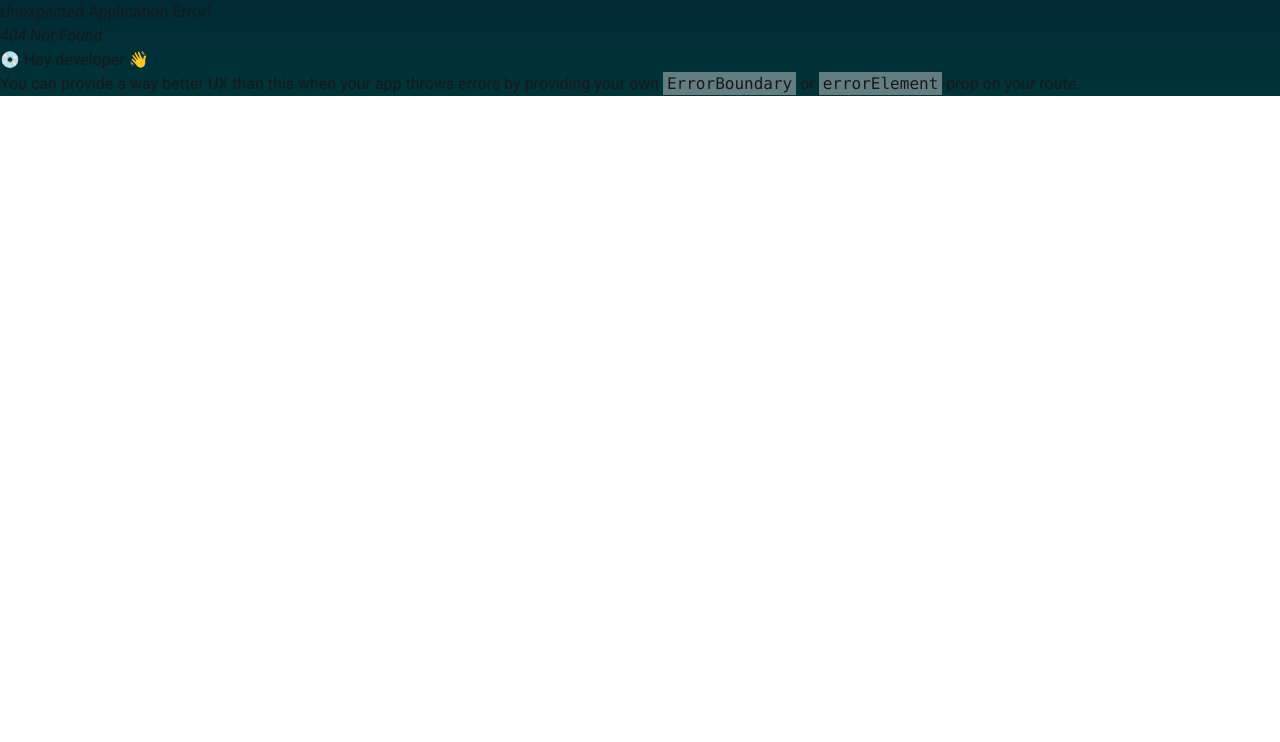
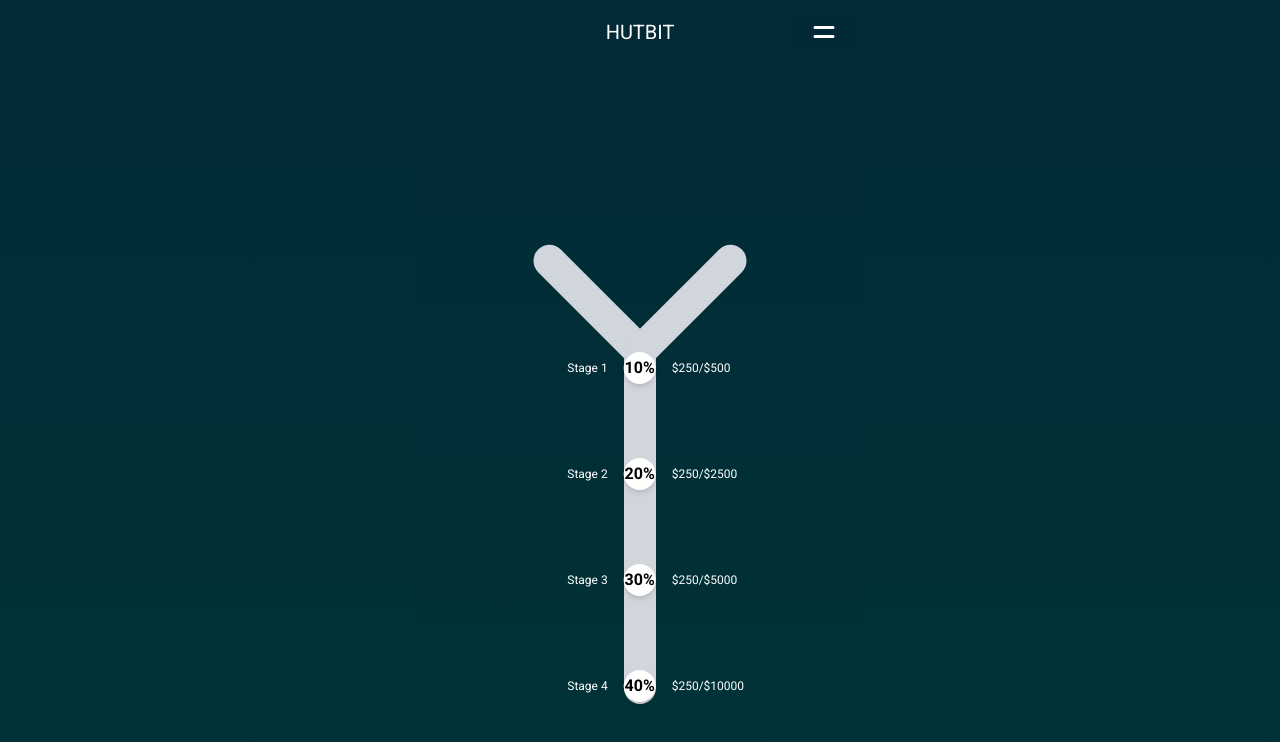
Before and after one commit to Arif-Islam21/hutbit, a React (Vite) app: page /boost in a window 1280 px wide. Before the commit this address had no page. Shown: the top 742 px of the page. Built offline with nearby package versions, Linux system fonts and the light colour scheme.

Commit message:
y stage added

```diff
--- a/package.json
+++ b/package.json
@@ -11,6 +11,7 @@
   },
   "dependencies": {
     "@tailwindcss/vite": "^4.1.3",
+    "framer-motion": "^12.6.5",
     "react": "^19.0.0",
     "react-dom": "^19.0.0",
     "react-icons": "^5.5.0",
--- /dev/null
+++ b/src/Components/Shared/Footer.jsx
@@ -0,0 +1,18 @@
+const Footer = () => {
+  return (
+    <div>
+      <footer className="footer flex items-center justify-between bg-transparent text-white py-10">
+        <h6 className="text-md font-semibold">About us</h6>
+        <h6 className="text-md font-semibold">Terms & Condition</h6>
+        <h6 className="text-md font-semibold">Support</h6>
+        <h6 className="text-md font-semibold">Privacy policy</h6>
+      </footer>
+      <hr />
+      <div className="footer-info text-center text-sm mt-4 pb-4">
+        © 2025 All Rights Reserved by HUTBIT
+      </div>
+    </div>
+  );
+};
+
+export default Footer;
--- a/src/Components/Shared/Navbar.jsx
+++ b/src/Components/Shared/Navbar.jsx
@@ -3,6 +3,18 @@ import { HiMenuAlt4, HiX } from "react-icons/hi";
 
 const Navbar = () => {
   const [open, setOpen] = useState(false);
+  const links = [
+    { label: "Home", href: "/" },
+    { label: "Profile", href: "/profile" },
+    { label: "Group", href: "/group" },
+    { label: "Boost", href: "/boost" },
+    { label: "Profit", href: "/profit" },
+    { label: "Wallet", href: "/wallet" },
+    { label: "Support", href: "/support" },
+    { label: "About Us", href: "/about-us" },
+    { label: "Sign In", href: "/login" },
+  ];
+
   return (
     <div className="navbar">
       <div className="navbar-start"></div>
@@ -23,7 +35,7 @@ const Navbar = () => {
 
       {/* Full-width Dropdown */}
       {open && (
-        <div className="fixed inset-0 z-50 bg-black/70 p-4 flex flex-col items-start">
+        <div className="fixed lg:max-w-md mx-auto inset-0 z-50 bg-black/70 p-4 flex flex-col items-start">
           <button
             onClick={() => setOpen(false)}
             className="text-white text-3xl self-end mb-4"
@@ -31,33 +43,16 @@ const Navbar = () => {
             <HiX />
           </button>
           <ul className="menu text-white w-full space-y-2">
-            <li>
-              <a>Home</a>
-            </li>
-            <li>
-              <a>Profile</a>
-            </li>
-            <li>
-              <a>Group</a>
-            </li>
-            <li>
-              <a>Boost</a>
-            </li>
-            <li>
-              <a>Profit</a>
-            </li>
-            <li>
-              <a>Wallet</a>
-            </li>
-            <li>
-              <a>Support</a>
-            </li>
-            <li>
-              <a>About Us</a>
-            </li>
-            <li>
-              <a>Sign Out</a>
-            </li>
+            {links.map((link, index) => (
+              <li key={index} className="w-full">
+                <a
+                  href={link.href}
+                  className="block p-2 rounded hover:bg-gray-700 transition duration-200"
+                >
+                  {link.label}
+                </a>
+              </li>
+            ))}
           </ul>
         </div>
       )}
--- a/src/Pages/AboutUs/AboutUs.jsx
+++ b/src/Pages/AboutUs/AboutUs.jsx
@@ -3,6 +3,7 @@ import bit from "../../assets/pictures/services/bit.png";
 import usdc from "../../assets/pictures/services/usdc.png";
 import doge from "../../assets/pictures/services/doge.png";
 import bank from "../../assets/pictures/services/bank.png";
+import Footer from "../../Components/Shared/Footer";
 
 const AboutUs = () => {
   const cardData = [
@@ -78,6 +79,7 @@ const AboutUs = () => {
           <img src={bank} alt="bank photo" />
         </div>
       </div>
+      <Footer />
     </div>
   );
 };
--- /dev/null
+++ b/src/Pages/Boost/Boost.jsx
@@ -0,0 +1,47 @@
+import { motion } from "framer-motion";
+
+const Boost = () => {
+  const stages = [
+    { stage: "Stage 1", percentage: "10%", amount: "$250/$500" },
+    { stage: "Stage 2", percentage: "20%", amount: "$250/$2500" },
+    { stage: "Stage 3", percentage: "30%", amount: "$250/$5000" },
+    { stage: "Stage 4", percentage: "40%", amount: "$250/$10000" },
+  ];
+
+  return (
+    <div className="min-h-screen bg-gradient-to-b from-first to-second flex items-center justify-center p-4">
+      <div className="relative w-64 h-[500px] flex items-center justify-center">
+        {/* Left Arm of Y */}
+        <div className="absolute top-0 left-1/2 w-8 h-40 bg-gray-300 origin-bottom-left rotate-[-45deg] rounded-full" />
+
+        {/* Right Arm of Y */}
+        <div className="absolute top-0 right-1/2 w-8 h-40 bg-gray-300 origin-bottom-right rotate-[45deg] rounded-full" />
+
+        {/* Stem of Y */}
+        <div className="absolute top-35  rounded-t-none w-8 h-[70%] bg-gray-300 rounded-full z-10" />
+
+        {/* Stage Items */}
+        <div className="absolute top-40 h-[70%] left-1/2 transform -translate-x-[47%] -translate-y-[30px] w-full text-white z-20">
+          <div className="flex flex-col h-full justify-between items-center gap-6 mt-2">
+            {stages.map((item, index) => (
+              <div key={index} className="flex items-center gap-4">
+                {/* Left: Stage */}
+                <p className="text-xs w-20 text-right">{item.stage}</p>
+
+                {/* Middle: Percentage in a circle */}
+                <div className="size-8 rounded-full bg-white text-black flex items-center justify-center font-bold shadow-md">
+                  <p>{item.percentage}</p>
+                </div>
+
+                {/* Right: Amount */}
+                <p className="text-xs w-24 text-left">{item.amount}</p>
+              </div>
+            ))}
+          </div>
+        </div>
+      </div>
+    </div>
+  );
+};
+
+export default Boost;
--- a/src/Routes/Routes.jsx
+++ b/src/Routes/Routes.jsx
@@ -8,6 +8,7 @@ import SignUp from "../Pages/Authentication/SignUp";
 import EmailVerification from "../Pages/Authentication/EmailVerification";
 import PasswordReset from "../Pages/Authentication/PasswordReset";
 import AboutUs from "../Pages/AboutUs/AboutUs";
+import Boost from "../Pages/Boost/Boost";
 
 const HomeRoutes = createBrowserRouter([
   {
@@ -25,6 +26,10 @@ const HomeRoutes = createBrowserRouter([
       {
         path: "/about-us",
         element: <AboutUs />,
+      },
+      {
+        path: "/boost",
+        element: <Boost />,
       },
     ],
   },
```
Also changed, not shown: 1 other file (tests, documents, lock files or other folders).
